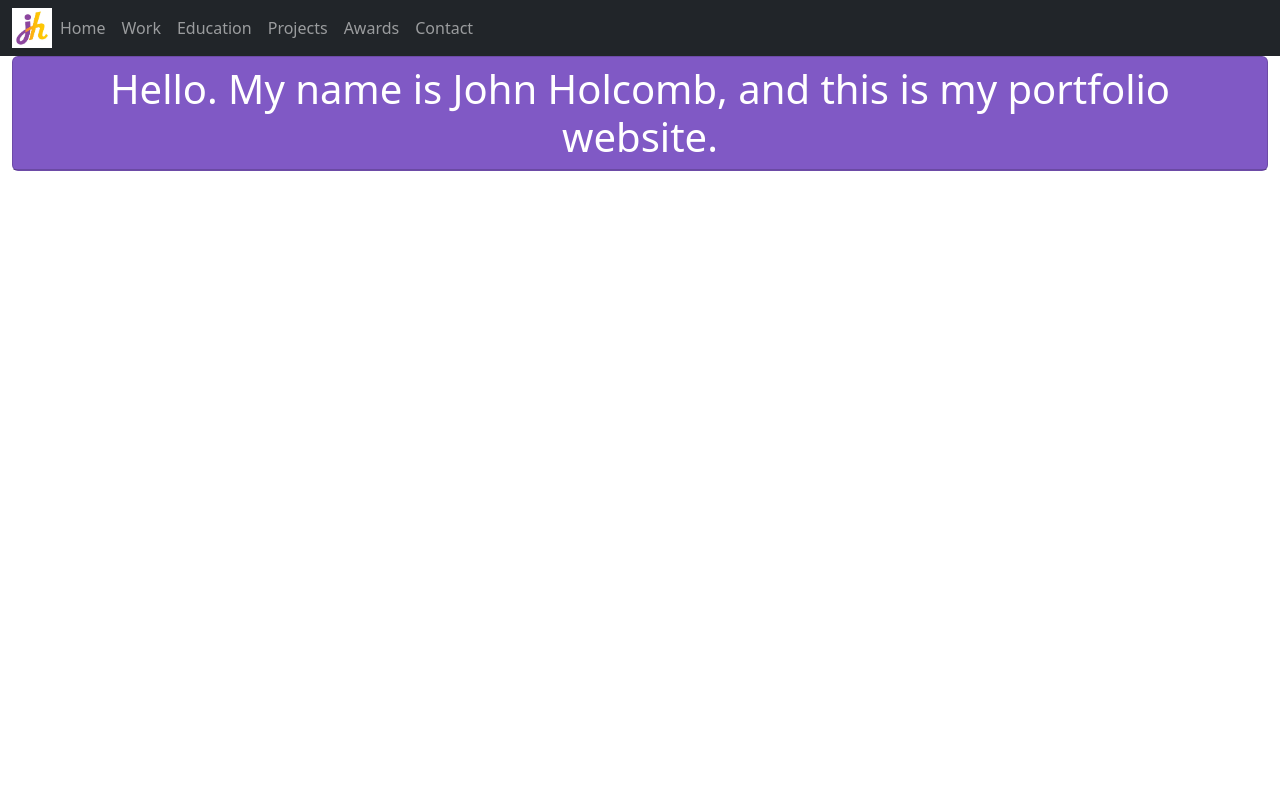
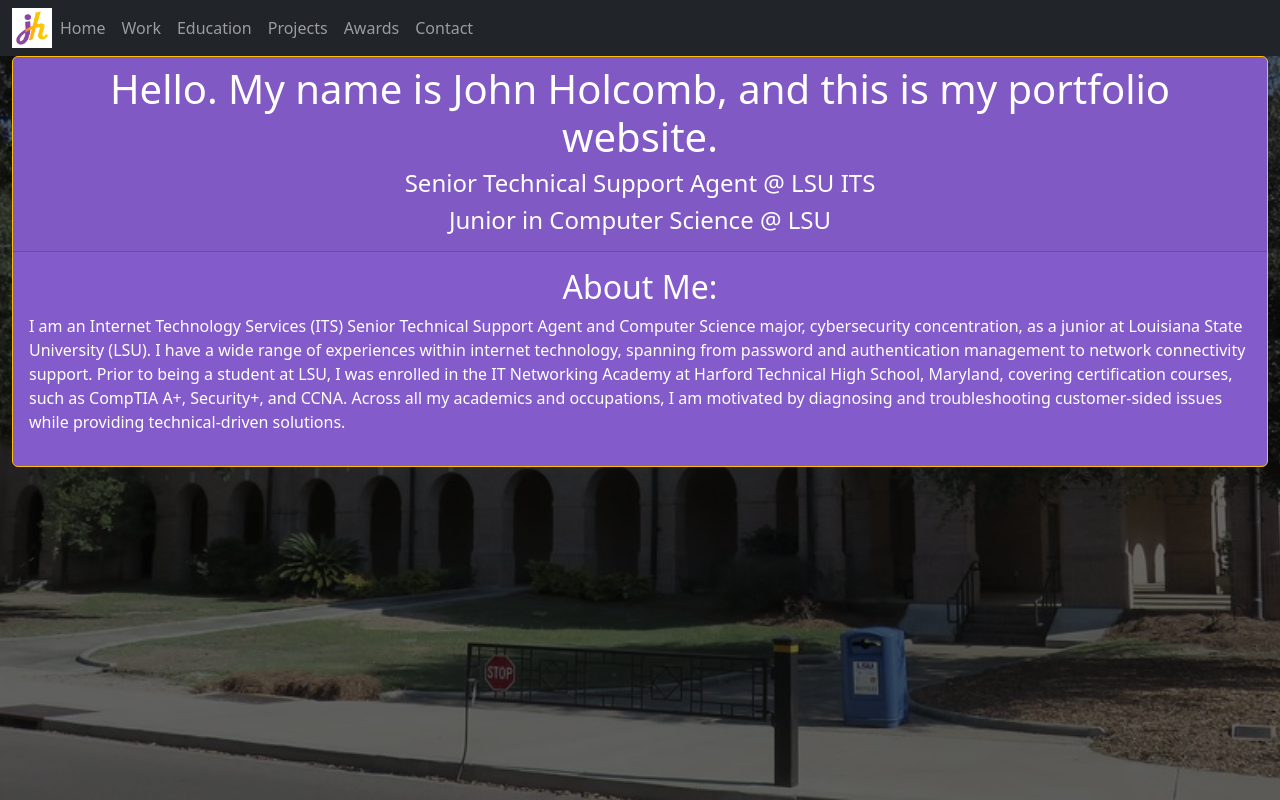
Before and after one commit to johnholcomb10/johnholcomb10.github.io, a plain HTML site: page index.html in a window 1280 px wide. Drawn offline with nearby package versions, Linux system fonts and the light colour scheme.

Commit message:
About Me Card
- Added about me card.
- Adjusted background for entire webpage.
- Reorganized directories.

```diff
--- /dev/null
+++ b/css/styles.css
@@ -0,0 +1,16 @@
+.w3-theme-lp {color:#000 !important; background-color:#c1ade5 !important}
+.w3-theme-p {color:#fff !important; background-color:#845bcb !important}
+.w3-theme-la {color:#000 !important; background-color:#ffe69b !important}
+.w3-theme-a {color:#000 !important; background-color:#ffcd37 !important}
+
+body {
+  height: 100vh;
+  width: 100vw;
+  background-image: url('../img/freybg.jpg');
+  background-color: rgba(0, 0, 0, 0.6);
+  background-blend-mode: darken;
+  backdrop-filter: grayscale(30%);
+  background-size: cover;
+  background-position: center;
+  background-repeat: no-repeat;
+}
--- a/index.html
+++ b/index.html
@@ -6,15 +6,15 @@
     <title>My Portfolio Website - John Holcomb</title>
     <meta name="author" content="John Holcomb">
     <meta name="description" content="Hopefully I remember to edit this.">
-    <link rel="icon" type="image/x-icon" href="images/jH Favicon.png">
+    <link rel="icon" type="image/x-icon" href="img/jH Favicon.png">
     <link href="https://cdn.jsdelivr.net/npm/bootstrap@5.3.8/dist/css/bootstrap.min.css" rel="stylesheet" integrity="sha384-sRIl4kxILFvY47J16cr9ZwB07vP4J8+LH7qKQnuqkuIAvNWLzeN8tE5YBujZqJLB" crossorigin="anonymous">
-    <link rel="stylesheet" href="styles.css">
+    <link rel="stylesheet" href="css/styles.css">
   </head>
   <body>
     <nav class="navbar navbar-expand-sm navbar-dark bg-dark">
       <div class="container-fluid">
         <a class="nav-brand" href="#">
-          <img src="images/jH Favicon.png" alt="Avatar Logo" style="width:40px;" class="square"/>
+          <img src="img/jH Favicon.png" alt="Avatar Logo" style="width:40px;" class="square"/>
         </a>
         <button class="navbar-toggler" data-bs-toggle="collapse" data-bs-target="#nav" aria-controls="nav" aria-label="Expand Navigation">
           <span class="navbar-toggler-icon"></span>
@@ -44,8 +44,16 @@
       </div>
     </nav>
     <div class="container-fluid">
-      <div class="card w3-theme-p" style="text-align:center;">
-        <h1 class="card-header">Hello. My name is John Holcomb, and this is my portfolio website.</h1>
+      <div class="card text-white w3-theme-p border-warning" style="text-align:center;">
+        <div class="card-header">
+          <h1>Hello. My name is John Holcomb, and this is my portfolio website.</h1>
+          <h4>Senior Technical Support Agent @ LSU ITS</h4>
+          <h4>Junior in Computer Science @ LSU</h4>
+        </div>
+        <div class="card-body">
+          <h2>About Me:</h2>
+          <p style="text-align: left;">I am an Internet Technology Services (ITS) Senior Technical Support Agent and Computer Science major, cybersecurity concentration, as a junior at Louisiana State University (LSU). I have a wide range of experiences within internet technology, spanning from password and authentication management to network connectivity support. Prior to being a student at LSU, I was enrolled in the IT Networking Academy at Harford Technical High School, Maryland, covering certification courses, such as CompTIA A+, Security+, and CCNA. Across all my academics and occupations, I am motivated by diagnosing and troubleshooting customer-sided issues while providing technical-driven solutions.</p>
+        </div>
       </div>
     </div>
     <script defer src="https://cdn.jsdelivr.net/npm/bootstrap@5.3.8/dist/js/bootstrap.bundle.min.js" integrity="sha384-FKyoEForCGlyvwx9Hj09JcYn3nv7wiPVlz7YYwJrWVcXK/BmnVDxM+D2scQbITxI" crossorigin="anonymous"></script>
--- a/styles.css
+++ /dev/null
@@ -1,2 +0,0 @@
-.w3-theme-lp {color:#000 !important; background-color:#c1ade5 !important}
-.w3-theme-p {color:#fff !important; background-color:#845bcb !important}
```
Also changed, not shown: img/freybg.jpg (added), img/jH Favicon.png (renamed from images/jH Favicon.png), img/lsubg.jpg (added).
